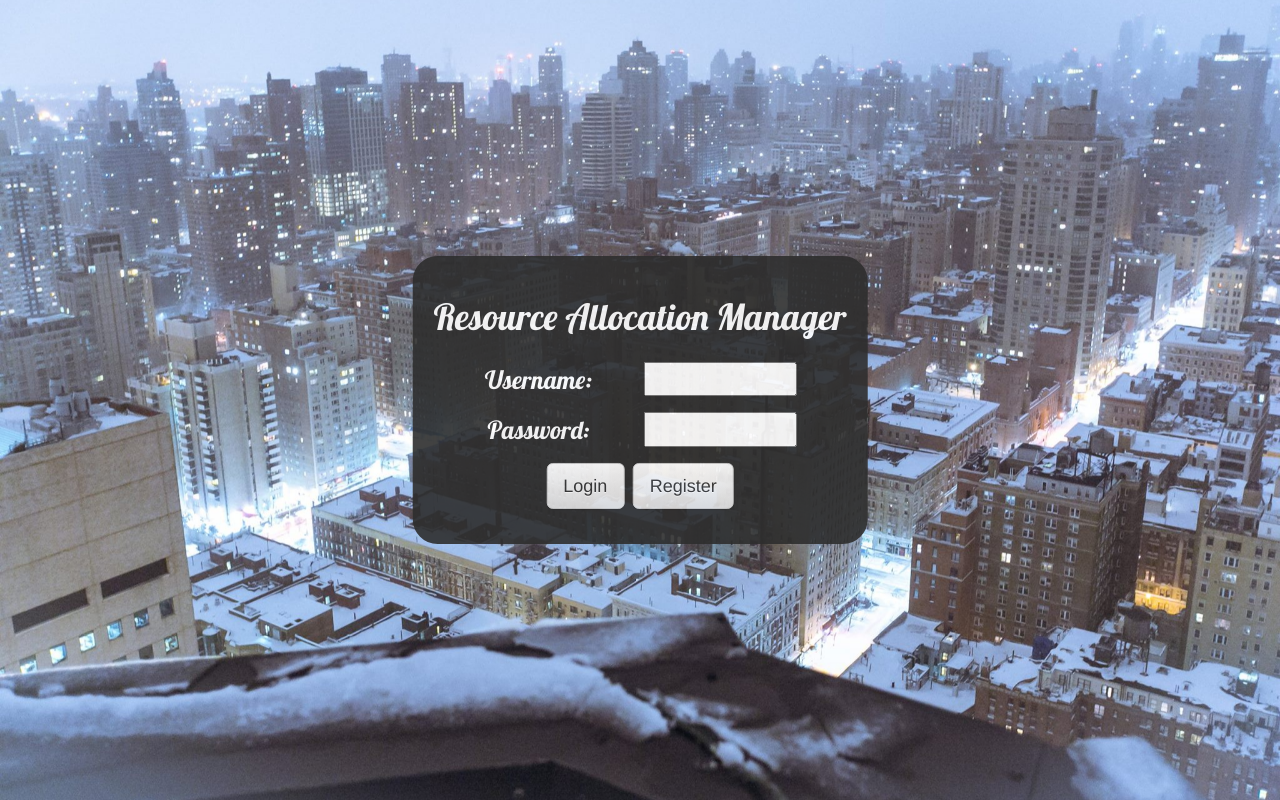
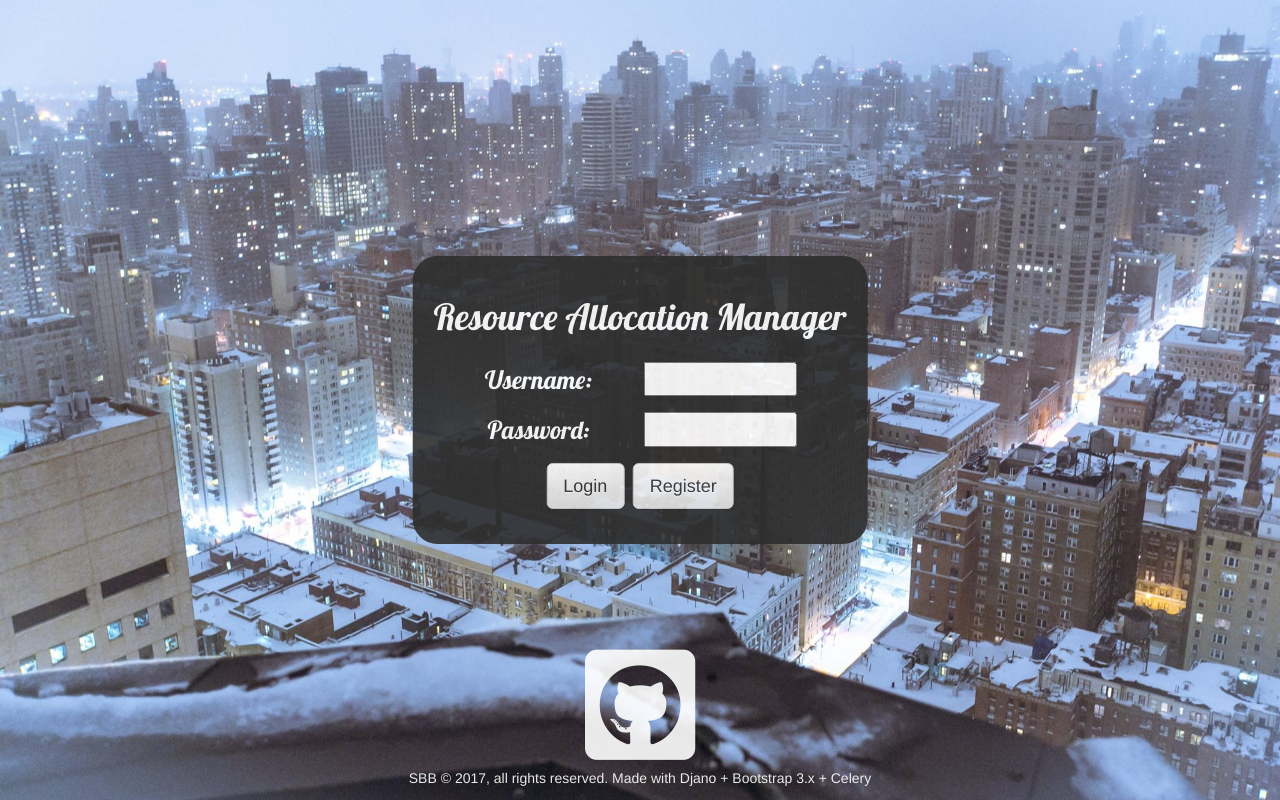
Before and after one commit to stbarillas/Instrument-Manager, a Django app: page /login/ in a window 1280 px wide. Run offline with Django 3.2, Linux system fonts and the light colour scheme; parts of the project's set-up code (start-up, migrations or seed data) failed here and were passed over; some libraries are stand-ins or nearby versions.

Commit message:
added github icons linking to the project code

```diff
--- a/blog/static/css/blog.css
+++ b/blog/static/css/blog.css
@@ -64,7 +64,22 @@
 .sidebar-nav li a:hover {
     background: #00A1E4;
 }
+.sidebar-icon{
+    text-align: center;
+    color: white;
+    margin: 0;
+    position: absolute;
+    top: 90%;
+    left: 50%;
+    transform: translate(-50%, -50%);
+    background-color: none;
+    opacity: 0.9;
+    width: 95%;
+}
 
+.sidebar-icon a {
+    color: white;
+}
 
 /* Topbar-styling */
 .topbar-nav{
@@ -157,6 +172,7 @@ h5 {
 
 /* login page styling */
 .login-page {
+    display: block;
     width: 100%;
     height: 100%;
     background: url(/blog/media/images/test.jpg) no-repeat center center fixed;
@@ -164,6 +180,8 @@ h5 {
     -moz-background-size: cover;
     -o-background-size: cover;
     background-size: cover;
+    margin-left: auto ;
+    margin-right: auto ;
     }
 
 .login-elements {
@@ -178,6 +196,21 @@ h5 {
     background-color: #2E2E2E;
     opacity: 0.9;
 
+}
+.login-renegade {
+    text-align: center;
+    color: white;
+    margin: 0;
+    position: absolute;
+    top: 90%;
+    left: 50%;
+    transform: translate(-50%, -50%);
+    background-color: none;
+    opacity: 0.9;
+}
+.login-renegade a {
+    text-align: center;
+    color: white;
 }
 
 .login-elements h1 {
--- a/blog/templates/blog/login.html
+++ b/blog/templates/blog/login.html
@@ -6,6 +6,7 @@
         <link rel="stylesheet" href="//maxcdn.bootstrapcdn.com/bootstrap/3.3.7/css/bootstrap-theme.min.css">
         <link href="//fonts.googleapis.com/css?family=Lobster&subset=latin,latin-ext" rel="stylesheet" type="text/css">
         <link rel="stylesheet" href="{% static 'css/blog.css' %}">
+        <link rel="stylesheet" href="https://use.fontawesome.com/releases/v5.7.1/css/all.css" integrity="sha384-fnmOCqbTlWIlj8LyTjo7mOUStjsKC4pOpQbqyi7RrhN7udi9RwhKkMHpvLbHG9Sr" crossorigin="anonymous">
     </head>
 <!--Layout for Login page-->
     <body>
@@ -28,5 +29,12 @@
                     </span>
                 </form>
             </div>
+            <div class="login-renegade">
+                <a href="https://github.com/stbarillas/Instrument-Manager">
+                    <i class="login-github fab fa-github-square fa-9x"></i>
+                </a>
+            <p>SBB © 2017, all rights reserved. Made with Djano + Bootstrap 3.x + Celery </p>
             </div>
+        </div>
+
     </body>
```
Also changed, not shown: blog/templates/blog/base.html (+7 -1 lines), db.sqlite3. Lines whose indentation alone changed are shown as unchanged.
